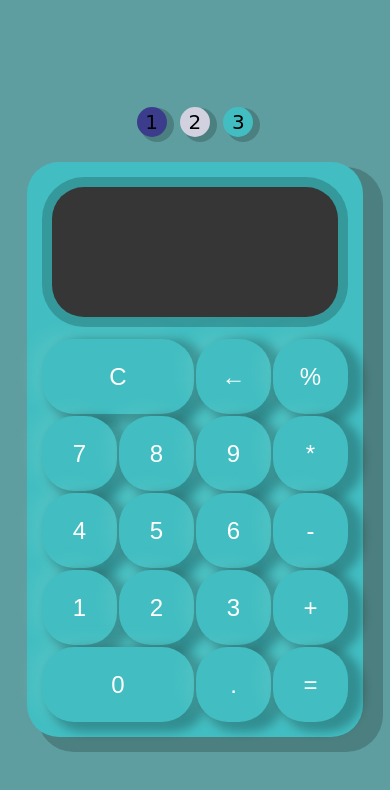
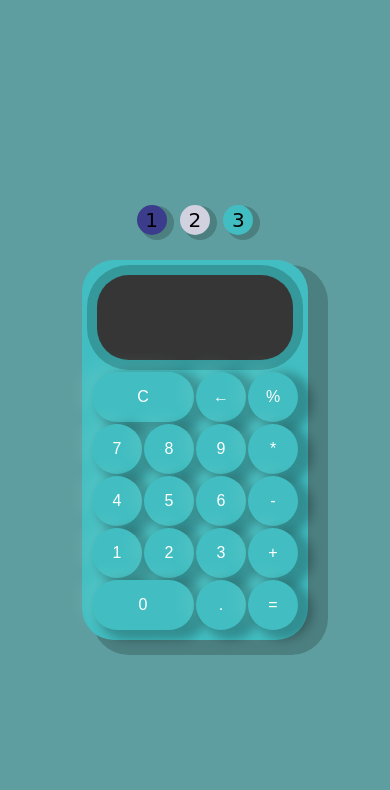
Before and after one commit to BreidysG/Calculadora, a plain HTML site: page index.html in a window 390 px wide. Drawn offline with Linux system fonts and the light colour scheme.

Commit message:
Fixed media query finish

```diff
--- a/style.css
+++ b/style.css
@@ -117,3 +117,28 @@ button:active{
 #value-new{
     font-size: 2em;
 }
+
+@media only screen and (max-width: 600px) {
+    #calculator {
+        grid-template-columns: repeat(4, 50px);
+        grid-template-rows: 100px repeat(5, 50px);
+        padding: 10px;
+    }
+
+    button {
+        font-size: 1em;
+    }
+
+    #display {
+        padding: 10px;
+        margin: 5px 5px 10px;
+    }
+
+    #value-old {
+        font-size: 1em;
+    }
+
+    #value-new {
+        font-size: 1.5em;
+    }
+}
```
